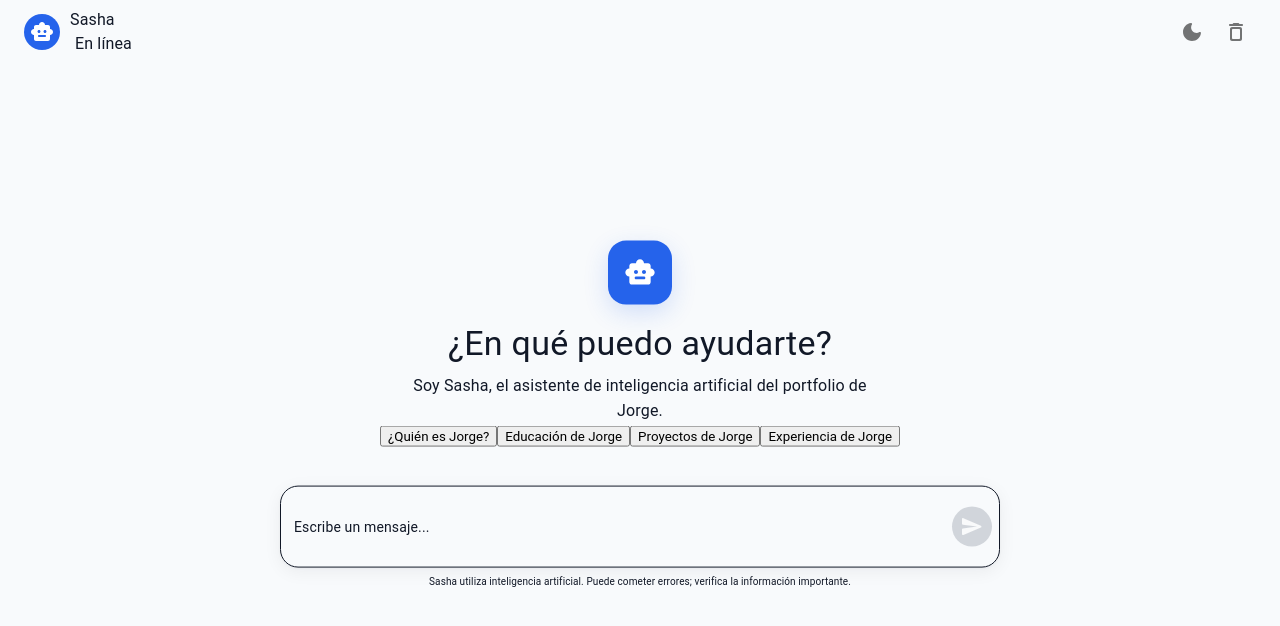
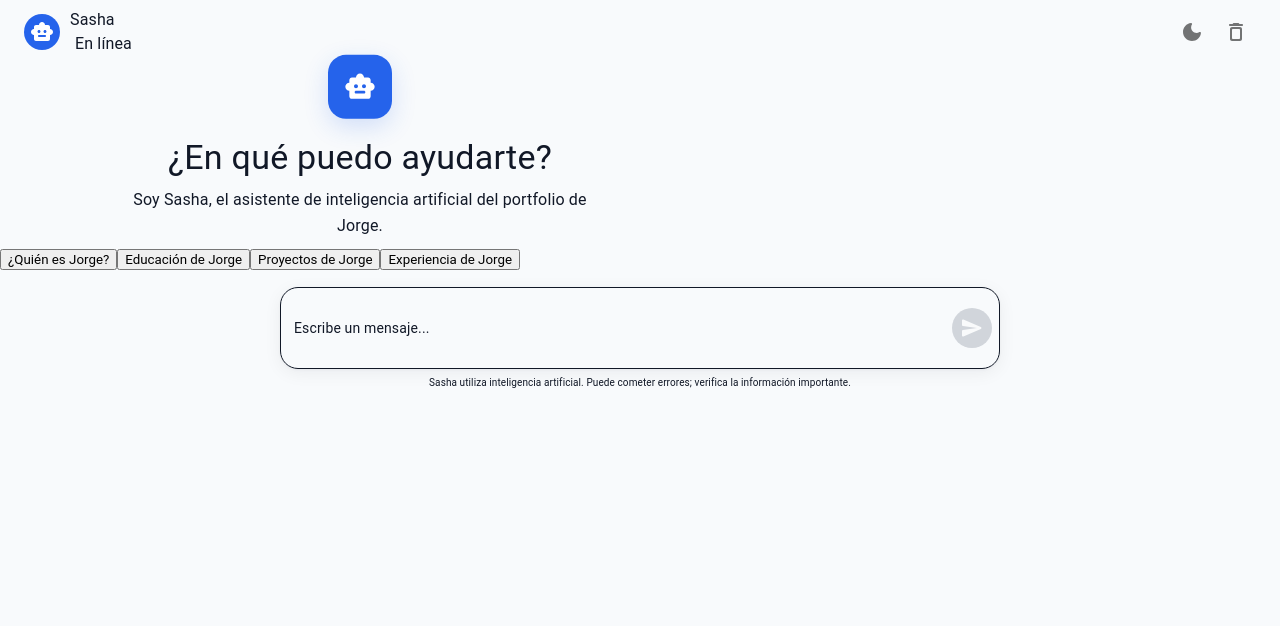
Before and after one commit to Patogol35/Fbot, a React app: page / in a window 1280 px wide. Shown: the top 626 px of the page. Built offline with nearby package versions, Linux system fonts and the light colour scheme; the HTML template or start-up script is replaced by a standard one.

Commit message:
Update Chat.jsx

```diff
--- a/src/components/Chat.jsx
+++ b/src/components/Chat.jsx
@@ -14,7 +14,6 @@ import {
     CircularProgress,
     useMediaQuery,
     useTheme,
-    Fade,
 } from "@mui/material";
 
 import {
@@ -204,6 +203,31 @@ function Chat({
 
     /*
     |--------------------------------------------------------------------------
+    | SUGERENCIAS
+    |--------------------------------------------------------------------------
+    */
+
+    const suggestions = [
+        {
+            label: "¿Quién es Jorge?",
+            message: "¿Quién es Jorge?",
+        },
+        {
+            label: "Educación de Jorge",
+            message: "¿Cuál es la educación de Jorge?",
+        },
+        {
+            label: "Proyectos de Jorge",
+            message: "¿Qué proyectos tiene Jorge?",
+        },
+        {
+            label: "Experiencia de Jorge",
+            message: "¿Cuál es la experiencia de Jorge?",
+        },
+    ];
+
+    /*
+    |--------------------------------------------------------------------------
     | INPUT
     |--------------------------------------------------------------------------
     */
@@ -267,8 +291,6 @@ function Chat({
 
     return (
         <Box className="chat-page">
-
-            {/* CHAT */}
 
             <Box className="chat-main">
 
@@ -339,13 +361,13 @@ function Chat({
 
                 </Box>
 
-                {/* CONTENIDO */}
+                {/* CONTENIDO ÚNICO */}
 
-                {messages.length === 0 ? (
+                <Box className="chat-content">
 
-                    <Box className="empty-chat">
+                    {/* BIENVENIDA */}
 
-                        <Fade in>
+                    {messages.length === 0 && (
 
                         <Box className="welcome-container">
 
@@ -370,51 +392,13 @@ function Chat({
                                 portfolio de Jorge.
                             </Typography>
 
-                                <Box className="suggestions-container">
-
-    <button
-        className="suggestion-button"
-        onClick={() => sendMessage("¿Quién es Jorge?")}
-    >
-        ¿Quién es Jorge?
-    </button>
-
-    <button
-        className="suggestion-button"
-        onClick={() => sendMessage("¿Cuál es la educación de Jorge?")}
-    >
-        Educación de Jorge
-    </button>
-
-    <button
-        className="suggestion-button"
-        onClick={() => sendMessage("¿Qué proyectos tiene Jorge?")}
-    >
-        Proyectos de Jorge
-    </button>
-
-    <button
-        className="suggestion-button"
-        onClick={() => sendMessage("¿Cuál es la experiencia de Jorge?")}
-    >
-        Experiencia de Jorge
-    </button>
-
                         </Box>
 
-                                {Input}
-
-                            </Box>
-
-                        </Fade>
-
-                    </Box>
-
-                ) : (
-
-                    <>
+                    )}
 
                     {/* MENSAJES */}
+
+                    {messages.length > 0 && (
 
                         <Box className="messages-container">
 
@@ -509,11 +493,38 @@ function Chat({
 
                         </Box>
 
+                    )}
+
+                    {/* SUGERENCIAS SIEMPRE VISIBLES */}
+
+                    <Box className="suggestions-container">
+
+                        {suggestions.map(
+                            (suggestion, index) => (
+
+                                <button
+                                    key={index}
+                                    className="suggestion-button"
+                                    onClick={() =>
+                                        sendMessage(
+                                            suggestion.message
+                                        )
+                                    }
+                                    disabled={loading}
+                                >
+                                    {suggestion.label}
+                                </button>
+
+                            )
+                        )}
+
+                    </Box>
+
+                    {/* INPUT */}
+
                     {Input}
 
-                    </>
-
-                )}
+                </Box>
 
             </Box>
 
```
Lines whose indentation alone changed are shown as unchanged.
